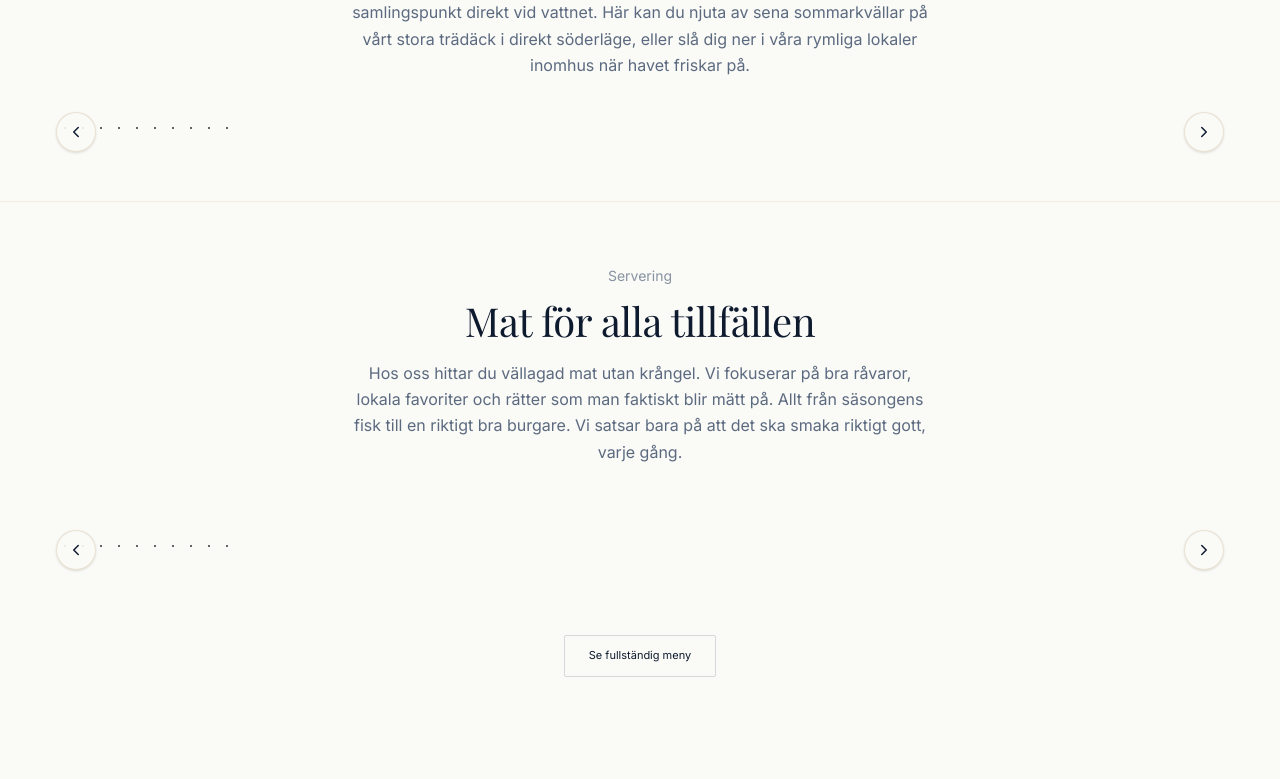
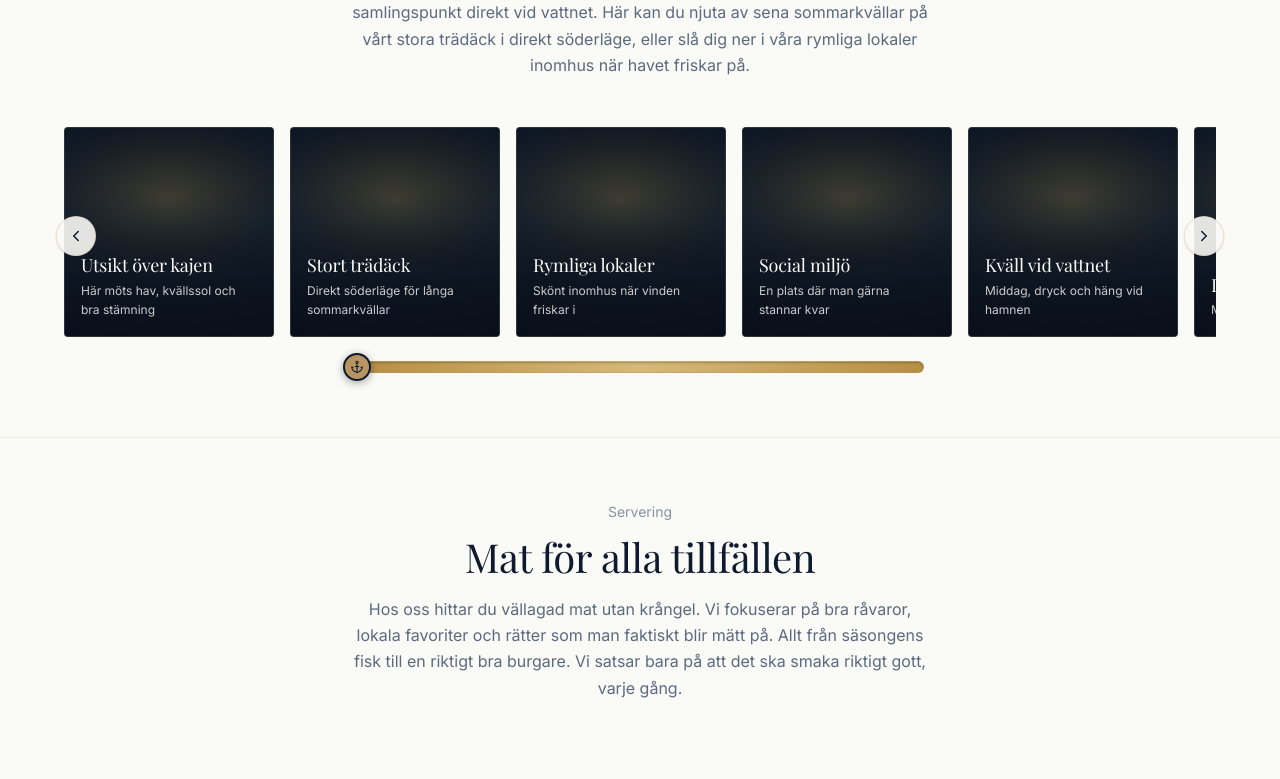
Before and after one commit to zaniarazarniya-commits/kajmagasinet, a Next.js app: page / in a window 1280 px wide. Shown: the part 1060-1839 px from the top of the page. Built offline with nearby package versions, Linux system fonts and the light colour scheme.

Commit message:
Fix desktop gallery sizing and add anchor slider handle
Co-authored-by: zaniarazarniya-commits <zaniarazarniya-commits@users.noreply.github.com>

```diff
--- a/components/ui/PhotoGallery.tsx
+++ b/components/ui/PhotoGallery.tsx
@@ -3,7 +3,7 @@
 import { useEffect, useRef, useState } from "react";
 import Image from "next/image";
 import { AnimatePresence, motion } from "framer-motion";
-import { ChevronLeft, ChevronRight, X } from "lucide-react";
+import { Anchor, ChevronLeft, ChevronRight, X } from "lucide-react";
 import { fadeUp, staggerContainer, VIEWPORT_CONFIG } from "@/lib/animations";
 import type { GalleryTile } from "@/lib/constants";
 
@@ -13,10 +13,11 @@ type PhotoGalleryProps = {
 };
 
 const CARD_BASE =
-  "group relative w-[44vw] min-w-[150px] max-w-[190px] lg:w-auto lg:min-w-0 aspect-square overflow-hidden rounded-sm border border-[var(--rope)]/20 bg-[var(--ocean-deep)] snap-start cursor-zoom-in shrink-0";
+  "group relative w-[44vw] min-w-[150px] max-w-[190px] md:w-[190px] md:min-w-[190px] lg:w-[210px] lg:min-w-[210px] aspect-square overflow-hidden rounded-sm border border-[var(--rope)]/20 bg-[var(--ocean-deep)] snap-start cursor-zoom-in shrink-0";
 
 export function PhotoGallery({ tiles, className = "" }: PhotoGalleryProps) {
   const scrollRef = useRef<HTMLDivElement>(null);
+  const trackRef = useRef<HTMLDivElement>(null);
   const [activeTile, setActiveTile] = useState<GalleryTile | null>(null);
   const [scrollLeft, setScrollLeft] = useState(0);
   const [maxScroll, setMaxScroll] = useState(0);
@@ -52,7 +53,32 @@ export function PhotoGallery({ tiles, className = "" }: PhotoGalleryProps) {
   const handleBarChange = (value: number) => {
     const container = scrollRef.current;
     if (!container) return;
-    container.scrollTo({ left: value, behavior: "auto" });
+    container.scrollTo({ left: value, behavior: "smooth" });
+  };
+
+  const setScrollFromPointer = (clientX: number) => {
+    const track = trackRef.current;
+    if (!track || maxScroll <= 0) return;
+    const bounds = track.getBoundingClientRect();
+    const ratio = (clientX - bounds.left) / bounds.width;
+    const clampedRatio = Math.min(1, Math.max(0, ratio));
+    handleBarChange(clampedRatio * maxScroll);
+  };
+
+  const startDragging = (clientX: number) => {
+    setScrollFromPointer(clientX);
+
+    const onMove = (event: PointerEvent) => {
+      setScrollFromPointer(event.clientX);
+    };
+
+    const onUp = () => {
+      window.removeEventListener("pointermove", onMove);
+      window.removeEventListener("pointerup", onUp);
+    };
+
+    window.addEventListener("pointermove", onMove);
+    window.addEventListener("pointerup", onUp, { once: true });
   };
 
   return (
@@ -127,23 +153,41 @@ export function PhotoGallery({ tiles, className = "" }: PhotoGalleryProps) {
       </div>
 
       {maxScroll > 0 && (
-        <div className="mt-4 mx-auto w-full max-w-md">
-          <div className="relative h-2 rounded-full bg-[linear-gradient(90deg,rgba(7,13,24,0.9),rgba(7,13,24,0.65))] border border-[var(--rope)]/25">
+        <div className="mt-4 mx-auto w-full max-w-xl px-1">
+          <div
+            ref={trackRef}
+            role="slider"
+            aria-label="Bläddra i fotogalleriet"
+            aria-valuemin={0}
+            aria-valuemax={Math.round(maxScroll)}
+            aria-valuenow={Math.round(Math.min(scrollLeft, maxScroll))}
+            tabIndex={0}
+            onPointerDown={(e) => startDragging(e.clientX)}
+            onKeyDown={(e) => {
+              const step = maxScroll / 12 || 40;
+              if (e.key === "ArrowLeft") {
+                e.preventDefault();
+                handleBarChange(Math.max(0, scrollLeft - step));
+              }
+              if (e.key === "ArrowRight") {
+                e.preventDefault();
+                handleBarChange(Math.min(maxScroll, scrollLeft + step));
+              }
+            }}
+            className="relative h-3 cursor-ew-resize rounded-full border border-[var(--rope)]/35 bg-[linear-gradient(90deg,#b78f43,#d6b978,#b78f43)] shadow-[inset_0_1px_2px_rgba(10,20,40,0.25)]"
+          >
             <div
               className="absolute inset-y-0 left-0 rounded-full bg-[linear-gradient(90deg,var(--brass),#d3b57a)]"
               style={{ width: `${(scrollLeft / maxScroll) * 100}%` }}
               aria-hidden="true"
             />
-            <input
-              type="range"
-              min={0}
-              max={maxScroll}
-              step={1}
-              value={Math.min(scrollLeft, maxScroll)}
-              onChange={(e) => handleBarChange(Number(e.target.value))}
-              aria-label="Bläddra i fotogalleriet"
-              className="absolute inset-0 h-full w-full cursor-ew-resize appearance-none bg-transparent [&::-webkit-slider-thumb]:h-4 [&::-webkit-slider-thumb]:w-4 [&::-webkit-slider-thumb]:appearance-none [&::-webkit-slider-thumb]:rounded-full [&::-webkit-slider-thumb]:border [&::-webkit-slider-thumb]:border-[var(--rope)]/40 [&::-webkit-slider-thumb]:bg-[var(--brass)] [&::-moz-range-thumb]:h-4 [&::-moz-range-thumb]:w-4 [&::-moz-range-thumb]:rounded-full [&::-moz-range-thumb]:border [&::-moz-range-thumb]:border-[var(--rope)]/40 [&::-moz-range-thumb]:bg-[var(--brass)] [&::-moz-range-track]:bg-transparent"
-            />
+            <div
+              className="absolute top-1/2 z-10 flex h-7 w-7 -translate-x-1/2 -translate-y-1/2 items-center justify-center rounded-full border-2 border-[var(--ocean-deep)] bg-[var(--brass)] shadow-[0_2px_8px_rgba(5,11,22,0.35)]"
+              style={{ left: `${(scrollLeft / maxScroll) * 100}%` }}
+              aria-hidden="true"
+            >
+              <Anchor size={14} strokeWidth={1.8} className="text-[var(--ocean-deep)]" />
+            </div>
           </div>
         </div>
       )}
```
